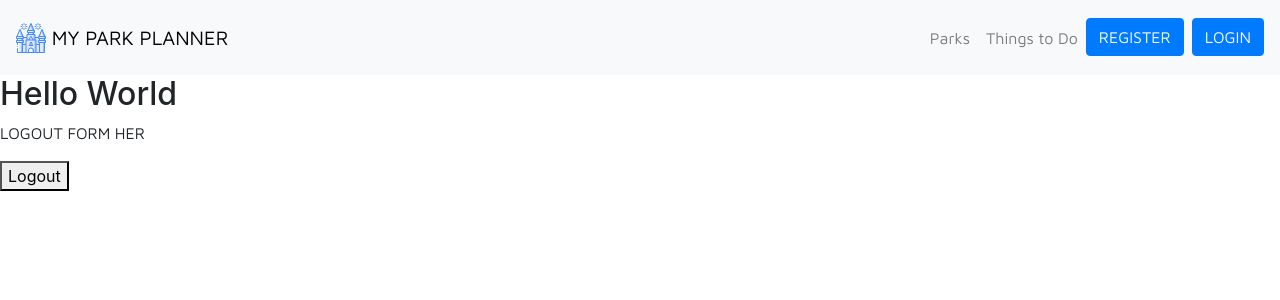
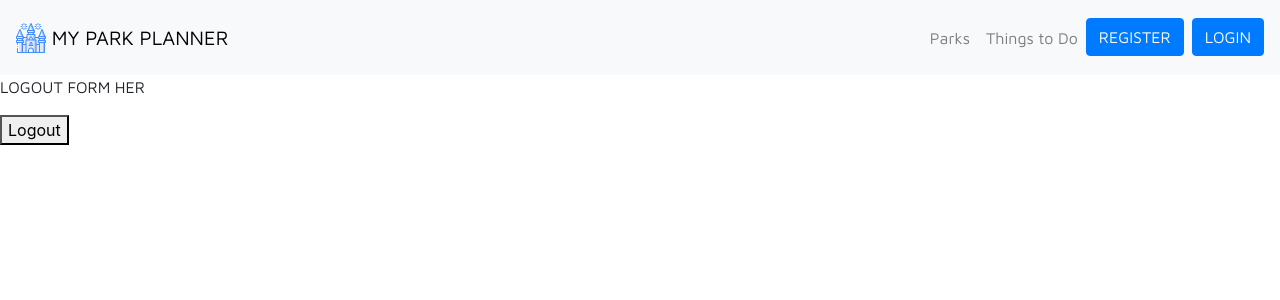
Before and after one commit to Aradford7/react-frontendDisney, a React (Create React App) app: page /logout in a window 1280 px wide. Shown: the top 300 px of the page. Built offline with nearby package versions, Linux system fonts and the light colour scheme.

Commit message:
comment out hello world logout

```diff
--- a/src/layout/Logout.js
+++ b/src/layout/Logout.js
@@ -12,7 +12,7 @@ class Logout extends Component {
   render() {
     return (
       <div>
-        <h2>Hello World</h2>
+        {/* <h2>Hello World</h2> */}
         <p>LOGOUT FORM HER</p>
         <button
           type="submit"
```
